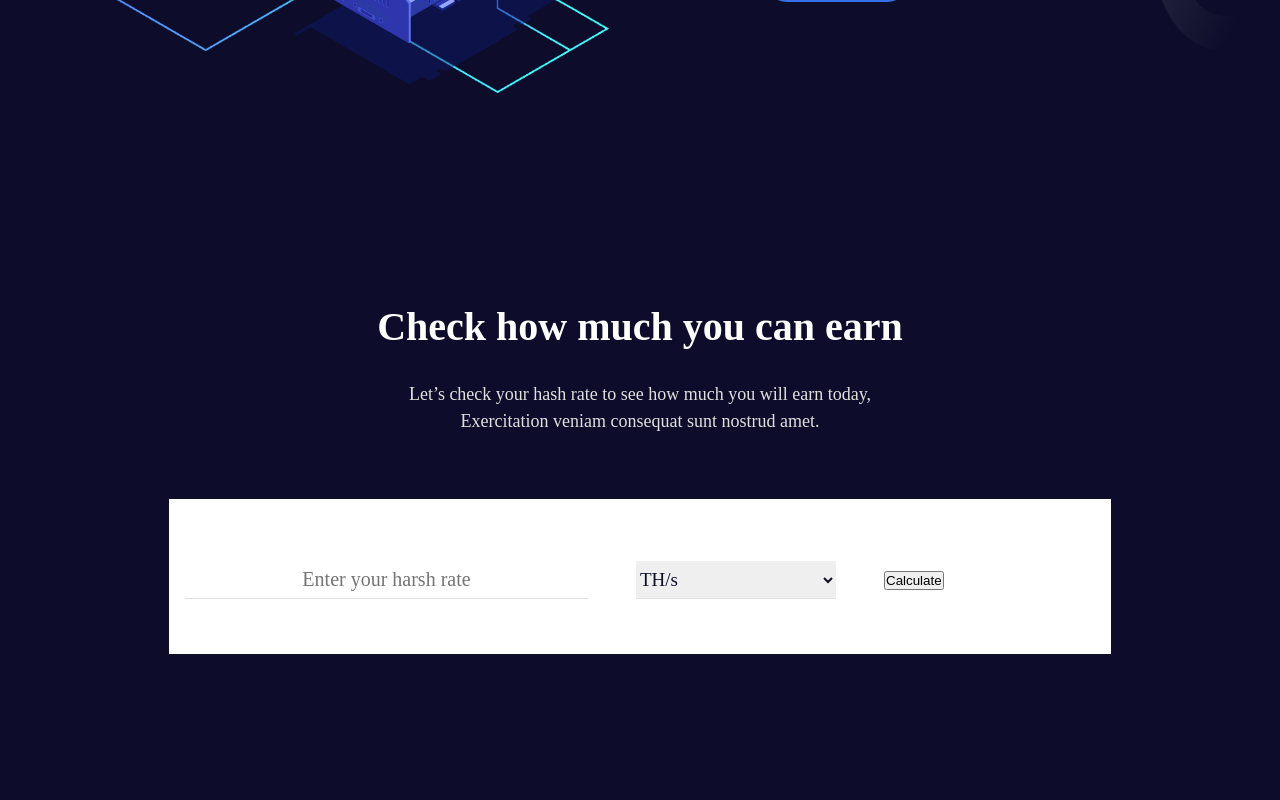
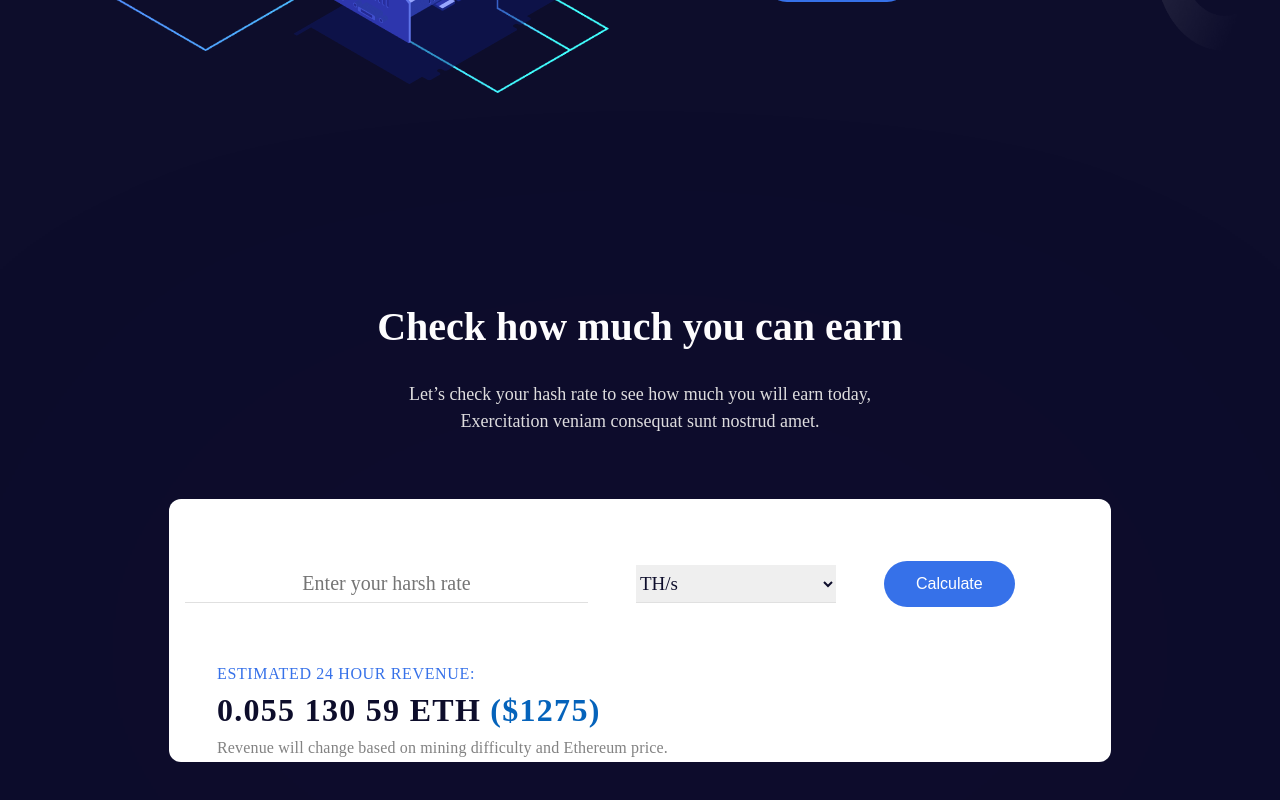
Before and after one commit to olatunde1/Crappo, a React (Create React App) app: page / in a window 1280 px wide. Shown: the part 1404-2204 px from the top of the page. Before the commit the page ends 2122 px from the top, so only its background shows below. Built offline with nearby package versions, Linux system fonts and the light colour scheme.

Commit message:
card session

```diff
--- a/src/Components/Hero.js
+++ b/src/Components/Hero.js
@@ -77,13 +77,18 @@ const Hero = () => {
         </Row>
 
         <Row>
-            <div className='wrapper'>
+            <div className='wrapper mb-5'>
                 <div className='calculate'>
                     <input placeholder='Enter your harsh rate'></input>
                     <select className='selector'>
                         <option value="">TH/s</option>
                     </select>
-                    <button>Calculate</button>
+                    <button className='button btn-calculate'>Calculate</button>
+                </div>
+                <div className='revenue'>
+                    <p className='estimated'>ESTIMATED 24 HOUR REVENUE:</p>
+                    <p className='eth'>0.055 130 59 ETH <span>($1275)</span></p>
+                    <p className='ethPrice'>Revenue will change based on mining difficulty and Ethereum price.</p>
                 </div>
             </div>
         </Row>
--- a/src/Components/HeroStyle.css
+++ b/src/Components/HeroStyle.css
@@ -234,6 +234,7 @@ color: #E0E0E0;
     text-align: center;
     color: #ffffff;
     margin-top:200px ;
+    margin-bottom: 64px;
 }
 
 .check h1{
@@ -259,8 +260,14 @@ color: #E0E0E0;
 
 }
 .wrapper{
-    margin-top: 64px;
+    width: 942px;
+    filter: drop-shadow(0px 20px 200px rgba(57, 23, 119, 0.05));
+    background-color: #ffffff;
+    align-items: center;
+    text-align: center;
+    margin: auto;
     margin-bottom: 64px;
+    border-radius: 12px;
 }
 .calculate{
     width: 942px;
@@ -270,9 +277,10 @@ color: #E0E0E0;
     margin: auto;
     align-items: center;
     text-align: center;
-    background-color: #ffffff;
+    /* background-color: #ffffff; */
     padding-top: 62px;
     padding-bottom: 55px;
+
 }
 
 .calculate input{
@@ -309,13 +317,61 @@ color: #E0E0E0;
     border-bottom: 1px solid #E0E0E0;
 
 }
+.btn-calculate{
+    background-color: #3671E9 !important;
+}
 
+.revenue{
+   text-align: start;
+   padding-left: 48px;
+}
 
+.revenue .estimated{
+    font-family: 'Rubik';
+    font-style: normal;
+    font-weight: 500;
+    font-size: 16px;
+    line-height: 150%;
+    letter-spacing: 0.04em;
+    text-transform: uppercase;
+    color: #3671E9;
+    width: 260px;
+    height: 24px;
+    left: 297px;
+    top: 2220px;
+}
 
+.revenue .eth{
+    width: 624px;
+    height: 48px;
+    left: 297px;
+    top: 2260px;
+    font-family: 'Rubik';
+    font-style: normal;
+    font-weight: 700;
+    font-size: 32px;
+    line-height: 150%;
+    letter-spacing: 0.04em;
+    color: #0D0D2B;
+}
 
+span{
+    color: #0563bb;
+}
 
-
-
+.revenue .ethPrice{
+    width: 516px;
+    height: 28px;
+    left: 297px;
+    top: 2312px;
+    font-family: 'Rubik';
+    font-style: normal;
+    font-weight: 400;
+    font-size: 16px;
+    line-height: 28px;
+    letter-spacing: 0.01em;
+    color: #828282;
+}
 
 
 
```
Also changed, not shown: src/Images/Base.png (added).
